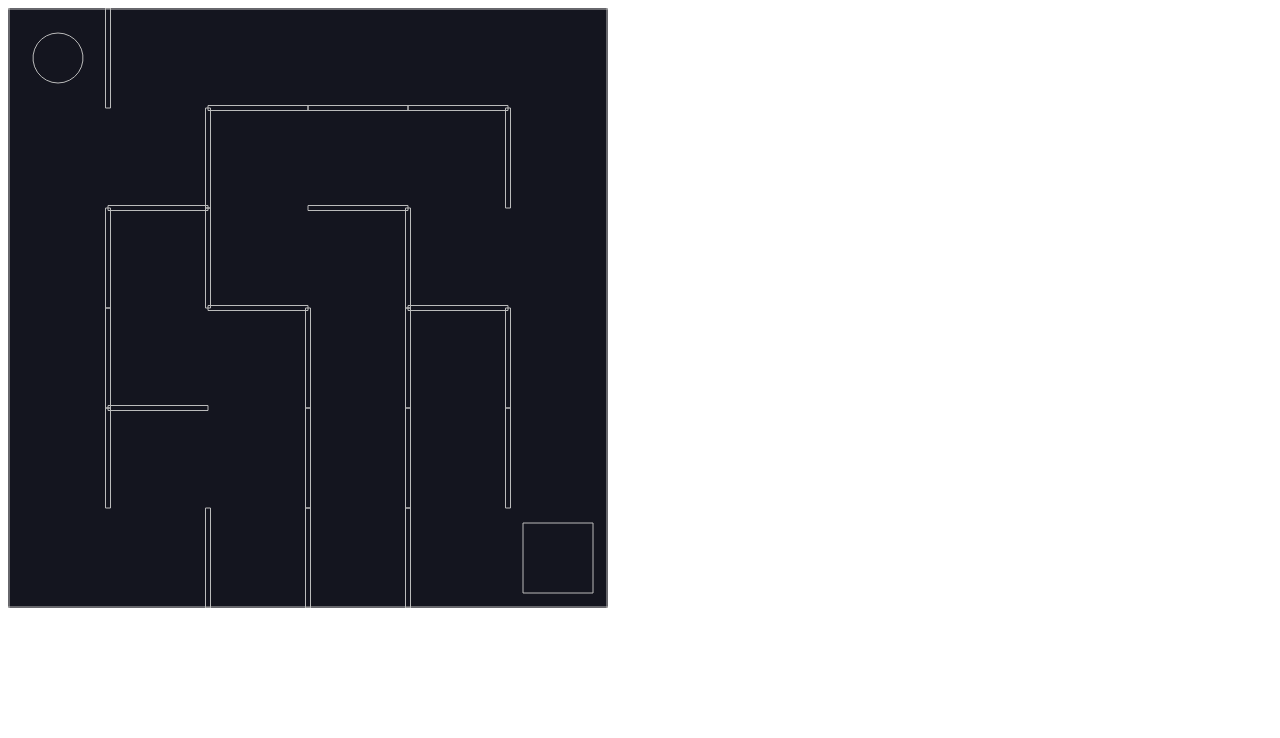
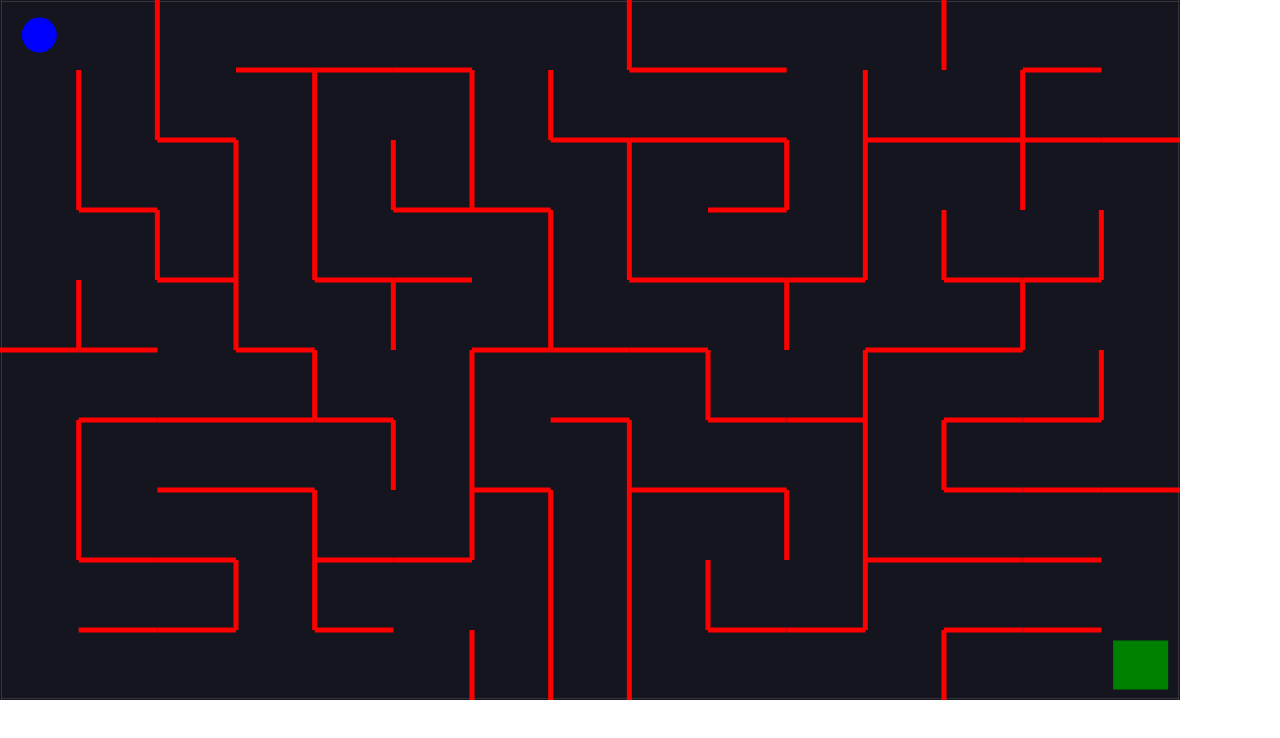
Before and after one commit to CodesWithAnkit/maze-game, a plain HTML site: page index.html in a window 1280 px wide. Drawn offline with nearby package versions, Linux system fonts and the light colour scheme; animation ran at ten frames a second.

Commit message:
Done I will do styling later

```diff
--- a/index.html
+++ b/index.html
@@ -7,8 +7,33 @@
     <!-- Matter Js library for 2D Physics Effects -->
     <script src="https://cdnjs.cloudflare.com/ajax/libs/matter-js/0.14.2/matter.min.js"></script>
     <title>Maze-Game</title>
+    <style>
+      body {
+        margin: 0;
+      }
+      .hidden {
+        display: none !important;
+      }
+
+      h1 {
+        color: white;
+        font-size: 36px;
+      }
+      .winner {
+        display: flex;
+        justify-content: center;
+        align-items: center;
+        position: absolute;
+        z-index: 1;
+        height: 100vh;
+        width: 100vw;
+      }
+    </style>
   </head>
   <body>
+    <div class="winner hidden">
+      <h1>You Win!</h1>
+    </div>
     <script src="index.js"></script>
   </body>
 </html>
--- a/index.js
+++ b/index.js
@@ -4,17 +4,20 @@ const engine = Engine.create();
 engine.world.gravity.y = 0; //Desiable the gravity
 const { world } = engine;
 
-const cells = 6;
-const width = 600;
-const height = 600;
+// const cells = 6;
+const cellsHorizontal = 15;
+const cellsVertical = 10;
+const width = window.innerWidth - 100;
+const height = window.innerHeight - 100;
 
-const unitLength = width / cells;
+const unitLengthX = width / cellsHorizontal;
+const unitLengthY = height / cellsVertical;
 
 const render = Render.create({
   element: document.body,
   engine: engine,
   options: {
-    wireframes: true, //It will make a solid shape
+    wireframes: false, //It will make a solid shape
     width: width,
     height: height
   }
@@ -49,22 +52,22 @@ const shuffle = arr => {
   return arr;
 };
 
-const grid = Array(cells)
+const grid = Array(cellsVertical)
   .fill(null)
-  .map(() => Array(cells).fill(false));
+  .map(() => Array(cellsHorizontal).fill(false));
 
-const verticals = Array(cells)
+const verticals = Array(cellsVertical)
   .fill(null)
-  .map(() => Array(cells - 1).fill(false));
+  .map(() => Array(cellsHorizontal - 1).fill(false));
 
-const horizontals = Array(cells - 1)
+const horizontals = Array(cellsVertical - 1)
   .fill(null)
-  .map(() => Array(cells).fill(false));
+  .map(() => Array(cellsHorizontal).fill(false));
 
 // Stating Points
 
-const startRow = Math.floor(Math.random() * cells);
-const startColumn = Math.floor(Math.random() * cells);
+const startRow = Math.floor(Math.random() * cellsVertical);
+const startColumn = Math.floor(Math.random() * cellsHorizontal);
 
 //Function
 
@@ -92,9 +95,9 @@ const stepThroughCell = (row, column) => {
     // See if that neighbor are out of bounds
     if (
       nextRow < 0 ||
-      nextRow >= cells ||
+      nextRow >= cellsVertical ||
       nextColumn < 0 ||
-      nextColumn >= cells
+      nextColumn >= cellsHorizontal
     ) {
       continue;
     }
@@ -126,13 +129,16 @@ horizontals.forEach((row, rowIndex) => {
     }
 
     const wall = Bodies.rectangle(
-      columnIndex * unitLength + unitLength / 2,
-      rowIndex * unitLength + unitLength,
-      unitLength,
+      columnIndex * unitLengthX + unitLengthX / 2,
+      rowIndex * unitLengthY + unitLengthY,
+      unitLengthX,
       5,
       {
         label: 'wall',
-        isStatic: true
+        isStatic: true,
+        render: {
+          fillStyle: 'red'
+        }
       }
     );
     World.add(world, wall);
@@ -146,13 +152,16 @@ verticals.forEach((row, rowIndex) => {
     }
 
     const wall = Bodies.rectangle(
-      columnIndex * unitLength + unitLength,
-      rowIndex * unitLength + unitLength / 2,
+      columnIndex * unitLengthX + unitLengthX,
+      rowIndex * unitLengthY + unitLengthY / 2,
       5,
-      unitLength,
+      unitLengthY,
       {
         label: 'wall',
-        isStatic: true
+        isStatic: true,
+        render: {
+          fillStyle: 'red'
+        }
       }
     );
     World.add(world, wall);
@@ -161,21 +170,28 @@ verticals.forEach((row, rowIndex) => {
 
 // Goal
 const goal = Bodies.rectangle(
-  width - unitLength / 2,
-  height - unitLength / 2,
-  unitLength * 0.7,
-  unitLength * 0.7,
+  width - unitLengthX / 2,
+  height - unitLengthY / 2,
+  unitLengthX * 0.7,
+  unitLengthY * 0.7,
   {
     isStatic: true,
-    label: 'goal'
+    label: 'goal',
+    render: {
+      fillStyle: 'green'
+    }
   }
 );
 
 World.add(world, goal);
 
 // Ball
-const ball = Bodies.circle(unitLength / 2, unitLength / 2, unitLength / 4, {
-  label: 'ball'
+const ballRadius = Math.min(unitLengthX, unitLengthY) / 4;
+const ball = Bodies.circle(unitLengthX / 2, unitLengthY / 2, ballRadius, {
+  label: 'ball',
+  render: {
+    fillStyle: 'blue'
+  }
 });
 World.add(world, ball);
 
@@ -205,6 +221,7 @@ Events.on(engine, 'collisionStart', event => {
       label.includes(collision.bodyA.label) &&
       label.includes(collision.bodyB.label)
     ) {
+      document.querySelector('.winner').classList.remove('hidden')
       world.gravity.y = 1;
       world.bodies.forEach(body => {
         if (body.label === 'wall') {
```
